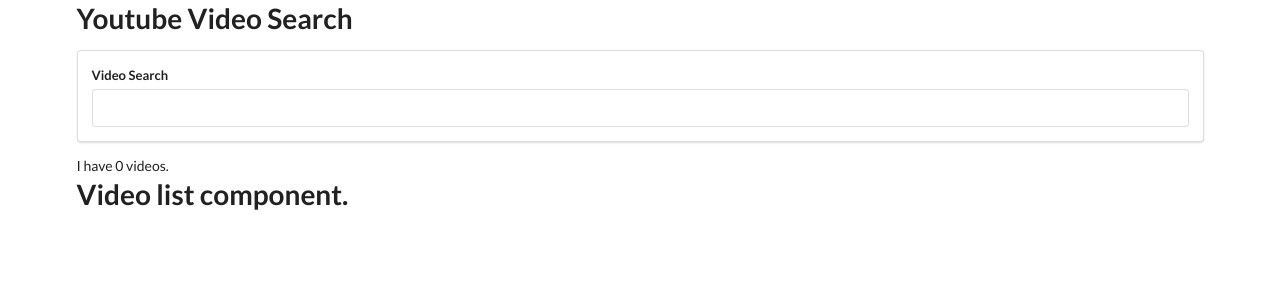
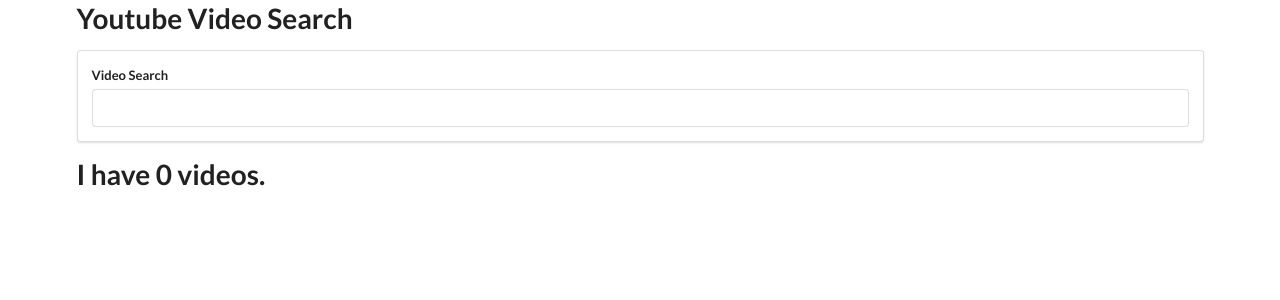
Before and after one commit to MatthewCebenka/videos, a React (Create React App) app in the folder videos/: page / in a window 1280 px wide. Shown: the top 300 px of the page. Built offline with nearby package versions, Linux system fonts and the light colour scheme.

Commit message:
passed the video state object as a prop down to the video list component

```diff
--- a/videos/src/components/App.js
+++ b/videos/src/components/App.js
@@ -25,8 +25,7 @@
       <div className='ui container'>
         <h1>Youtube Video Search</h1>
         <SearchBar onTermSubmit={this.onTermSubmit}/>
-        I have {this.state.videos.length} videos.
-        <VideoList />
+        <VideoList videos={this.state.videos}/>
       </div>
     );
   }
--- a/videos/src/components/VideoList.js
+++ b/videos/src/components/VideoList.js
@@ -3,7 +3,7 @@
 const VideoList = (props) => {
     return(
         <div>
-            <h1>Video list component.</h1>
+            <h1>I have {props.videos.length} videos.</h1>
         </div>
     )
 }
```
